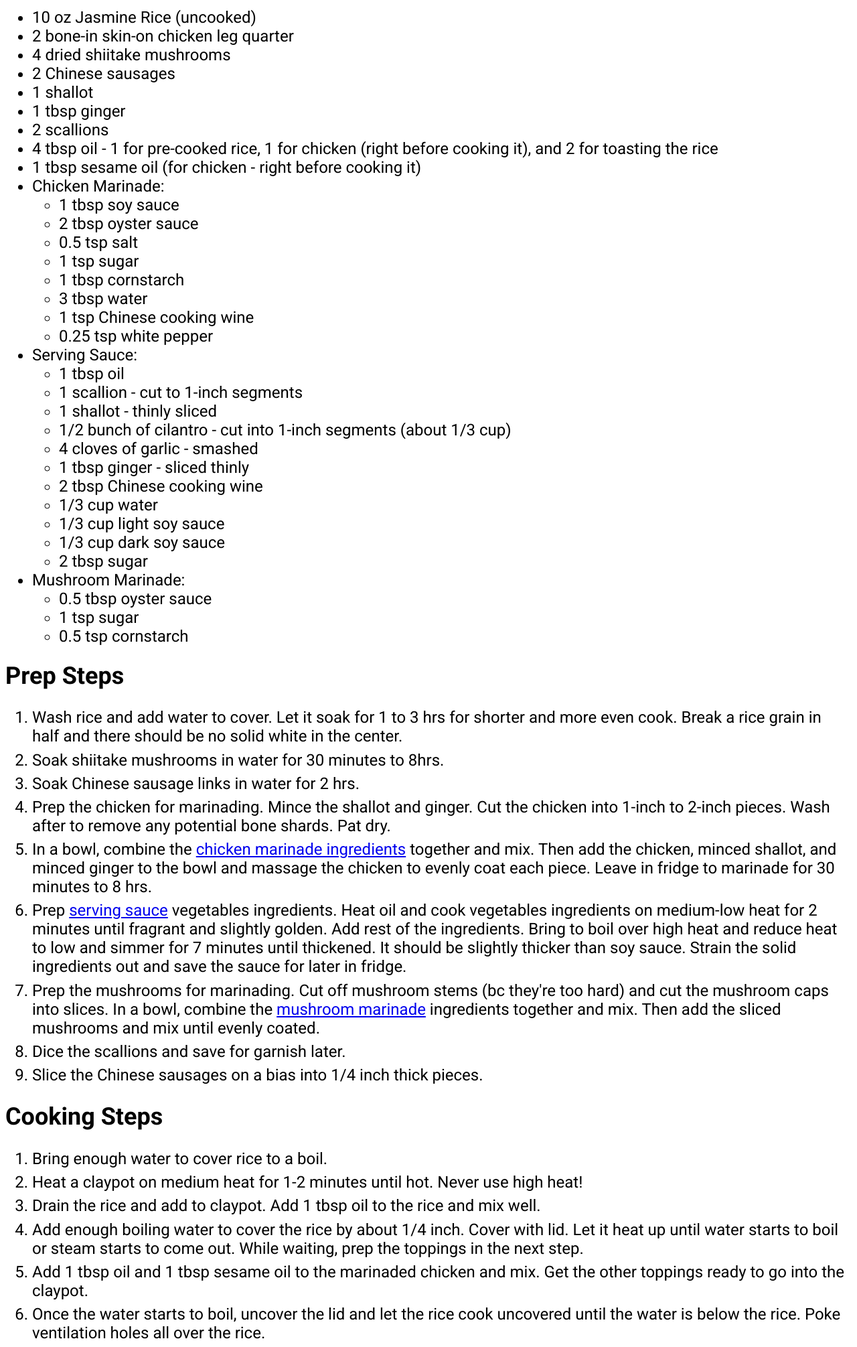
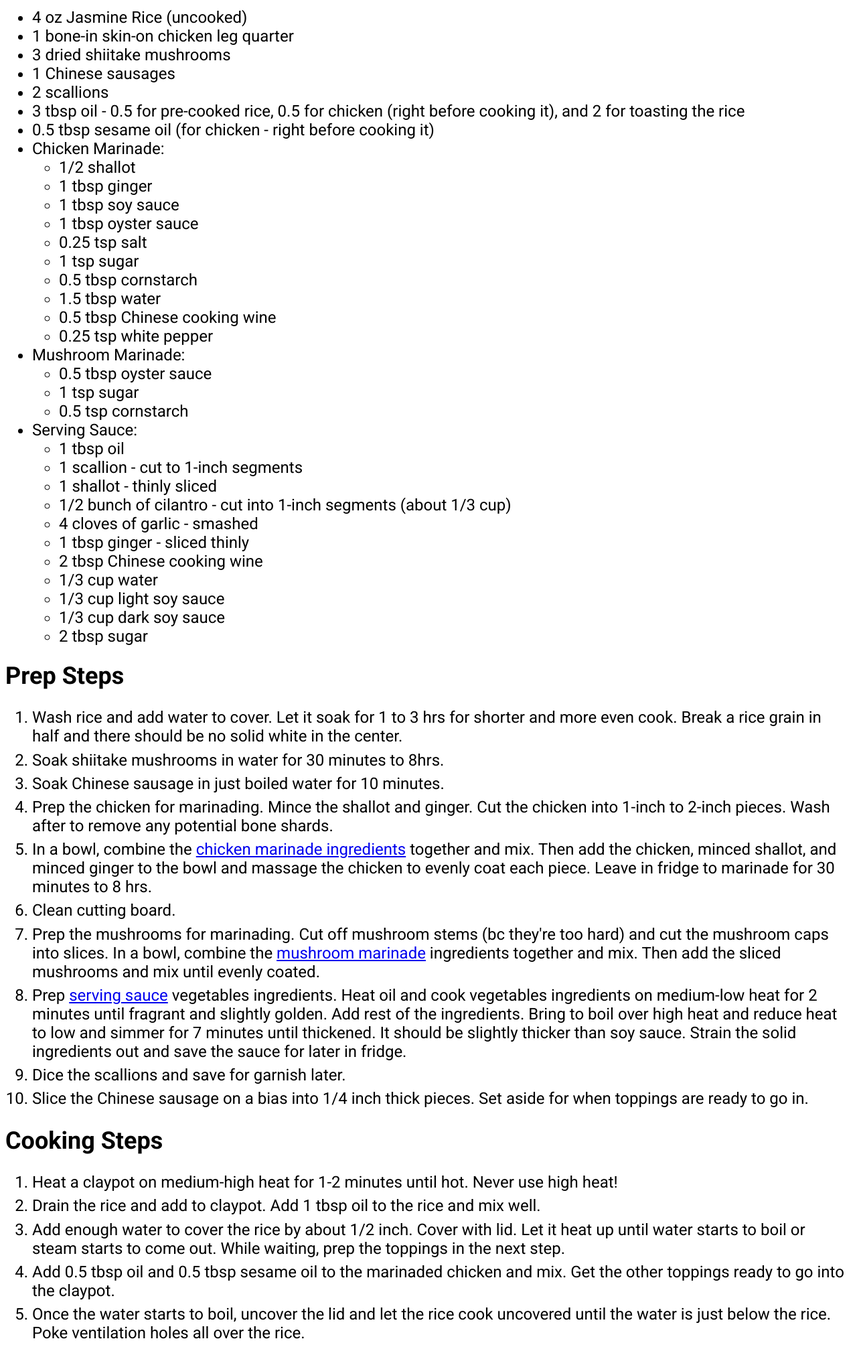
Before and after one commit to chai-jay/chai-jay.github.io, a plain HTML site: page recipes/claypot-rice.html in a window 1280 px wide. Shown: the part 140-2151 px from the top of the page at 67% size. Drawn offline with Linux system fonts and the light colour scheme.

Commit message:
Update claypot rice recipe.

```diff
--- a/recipes/claypot-rice.html
+++ b/recipes/claypot-rice.html
@@ -12,26 +12,34 @@
 
 <h2>Ingredients</h2>
 <ul>
-    <li>10 oz Jasmine Rice (uncooked)</li>
-    <li>2 bone-in skin-on chicken leg quarter</li>
-    <li>4 dried shiitake mushrooms</li>
-    <li>2 Chinese sausages</li>
-    <li>1 shallot</li>
-    <li>1 tbsp ginger</li>
+    <li>4 oz Jasmine Rice (uncooked)</li>
+    <li>1 bone-in skin-on chicken leg quarter</li>
+    <li>3 dried shiitake mushrooms</li>
+    <li>1 Chinese sausages</li>
     <li>2 scallions</li>
-    <li>4 tbsp oil - 1 for pre-cooked rice, 1 for chicken (right before cooking it), and 2 for toasting the rice</li>
-    <li>1 tbsp sesame oil (for chicken - right before cooking it)</li>
+    <li>3 tbsp oil - 0.5 for pre-cooked rice, 0.5 for chicken (right before cooking it), and 2 for toasting the rice</li>
+    <li>0.5 tbsp sesame oil (for chicken - right before cooking it)</li>
     <li>
         <p id="chicken-marinade">Chicken Marinade:</p>
         <ul>
+            <li>1/2 shallot</li>
+            <li>1 tbsp ginger</li>
             <li>1 tbsp soy sauce</li>
-            <li>2 tbsp oyster sauce</li>
-            <li>0.5 tsp salt</li>
+            <li>1 tbsp oyster sauce</li>
+            <li>0.25 tsp salt</li>
             <li>1 tsp sugar</li>
-            <li>1 tbsp cornstarch</li>
-            <li>3 tbsp water</li>
-            <li>1 tsp Chinese cooking wine</li>
+            <li>0.5 tbsp cornstarch</li>
+            <li>1.5 tbsp water</li>
+            <li>0.5 tbsp Chinese cooking wine</li>
             <li>0.25 tsp white pepper</li>
+        </ul>
+    </li>
+    <li>
+        <p id="mushroom-marinade">Mushroom Marinade:</p>
+        <ul>
+            <li>0.5 tbsp oyster sauce</li>
+            <li>1 tsp sugar</li>
+            <li>0.5 tsp cornstarch</li>
         </ul>
     </li>
     <li>
@@ -50,41 +58,33 @@
             <li>2 tbsp sugar</li>
         </ul>
     </li>
-    <li>
-        <p id="mushroom-marinade">Mushroom Marinade:</p>
-        <ul>
-            <li>0.5 tbsp oyster sauce</li>
-            <li>1 tsp sugar</li>
-            <li>0.5 tsp cornstarch</li>
-        </ul>
-    </li>
 </ul>
 
 <h2>Prep Steps</h2>
 <ol class="steps-list">
     <li>Wash rice and add water to cover. Let it soak for 1 to 3 hrs for shorter and more even cook. Break a rice grain in half and there should be no solid white in the center.</li>
     <li>Soak shiitake mushrooms in water for 30 minutes to 8hrs.</li>
-    <li>Soak Chinese sausage links in water for 2 hrs.</li>
-    <li>Prep the chicken for marinading. Mince the shallot and ginger. Cut the chicken into 1-inch to 2-inch pieces. Wash after to remove any potential bone shards. Pat dry.</li>
+    <li>Soak Chinese sausage in just boiled water for 10 minutes.</li>
+    <li>Prep the chicken for marinading. Mince the shallot and ginger. Cut the chicken into 1-inch to 2-inch pieces. Wash after to remove any potential bone shards.</li>
     <li>In a bowl, combine the <a href="#chicken-marinade">chicken marinade ingredients</a> together and mix. Then add the chicken, minced shallot, and minced ginger to the bowl and massage the chicken to evenly coat each piece. Leave in fridge to marinade for 30 minutes to 8 hrs.</li>
+    <li>Clean cutting board.</li>
+    <li>Prep the mushrooms for marinading. Cut off mushroom stems (bc they're too hard) and cut the mushroom caps into slices. In a bowl, combine the <a href="#mushroom-marinade">mushroom marinade</a> ingredients together and mix. Then add the sliced mushrooms and mix until evenly coated.</li>
     <li>Prep <a href="#sauce">serving sauce</a> vegetables ingredients. Heat oil and cook vegetables ingredients on medium-low heat for 2 minutes until fragrant and slightly golden. Add rest of the ingredients. Bring to boil over high heat and reduce heat to low and simmer for 7 minutes until thickened. It should be slightly thicker than soy sauce. Strain the solid ingredients out and save the sauce for later in fridge.</li>
-    <li>Prep the mushrooms for marinading. Cut off mushroom stems (bc they're too hard) and cut the mushroom caps into slices. In a bowl, combine the <a href="#mushroom-marinade">mushroom marinade</a> ingredients together and mix. Then add the sliced mushrooms and mix until evenly coated.</li>
     <li>Dice the scallions and save for garnish later.</li>
-    <li>Slice the Chinese sausages on a bias into 1/4 inch thick pieces.</li>
+    <li>Slice the Chinese sausage on a bias into 1/4 inch thick pieces. Set aside for when toppings are ready to go in.</li>
 </ol>
 
 <h2>Cooking Steps</h2>
 <ol class="steps-list">
-    <li>Bring enough water to cover rice to a boil.</li>
-    <li>Heat a claypot on medium heat for 1-2 minutes until hot. Never use high heat!</li>
+    <li>Heat a claypot on medium-high heat for 1-2 minutes until hot. Never use high heat!</li>
     <li>Drain the rice and add to claypot. Add 1 tbsp oil to the rice and mix well.</li>
-    <li>Add enough boiling water to cover the rice by about 1/4 inch. Cover with lid. Let it heat up until water starts to boil or steam starts to come out. While waiting, prep the toppings in the next step.</li>
-    <li>Add 1 tbsp oil and 1 tbsp sesame oil to the marinaded chicken and mix. Get the other toppings ready to go into the claypot.</li>
-    <li>Once the water starts to boil, uncover the lid and let the rice cook uncovered until the water is below the rice. Poke ventilation holes all over the rice.</li>
+    <li>Add enough water to cover the rice by about 1/2 inch. Cover with lid. Let it heat up until water starts to boil or steam starts to come out. While waiting, prep the toppings in the next step.</li>
+    <li>Add 0.5 tbsp oil and 0.5 tbsp sesame oil to the marinaded chicken and mix. Get the other toppings ready to go into the claypot.</li>
+    <li>Once the water starts to boil, uncover the lid and let the rice cook uncovered until the water is just below the rice. Poke ventilation holes all over the rice.</li>
     <li>Add the chicken pieces and Chinese sausage slices on top of the rice. Spread them out evenly. Then, add mushrooms on top. Cover with lid and turn the heat down to low and cook for 10 minutes or until you can hear consistent sizzling crackle sound. Inconsistent loud pops means the heat is too high.</li>
     <li>Once crackling starts, drizzle 2 tbsp of oil around the edge of the closed lid so it can flow down into the rice.</li>
-    <li>Then turn the heat up to medium again and with oven mitts or dry towels, tilt the pot so the flame is touching towards the side of the pot. Cook each quadrant of the pot's bottom for 1-2 minutes before moving to rotating to another quadrant. Repeat until the sizzling sound stops and the escaping steam slows to thin wisps of smoke. It should take about 10 minutes or so. If you smell smoke or a burning smell, remove from heat immediately. Toasty smell is okay.</li>
-    <li>Remove the claypot from the heat and let it rest for 2 to 5 minutes with the lid on.</li>
+    <li>Then turn the heat up to medium again and with oven mitts or dry towels, tilt the pot so the flame is touching towards the side of the pot. Cook each quadrant of the pot's bottom for 1-2 minutes before moving to rotating to another quadrant. Repeat until the sizzling sound stops and the escaping steam slows to thin wisps of smoke. It should take about 8 minutes or so. If you smell smoke or a burning smell, remove from heat immediately. Toasty smell is okay.</li>
+    <li>Remove the claypot from the heat and let it rest for at least 2 minutes with the lid on.</li>
     <li>Remove the lid and top with diced scallions and drizzle with desired amount of the prepared serving sauce. Mix everything together and serve.</li>
 </ol>
 
```
